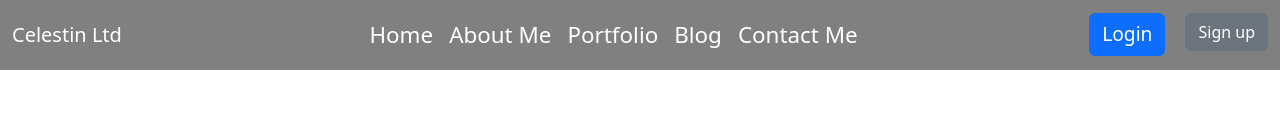
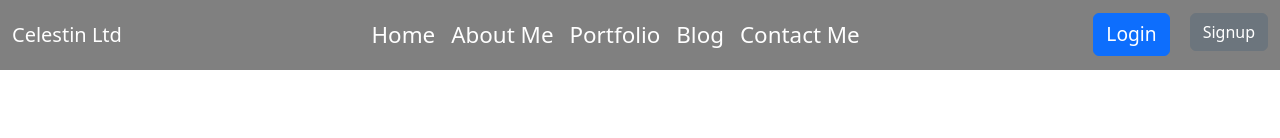
Before and after one commit to Celestin4/Fullstack-portifolio-website, a React (Create React App) app in the folder folio-frontend-react-redux-reactstrap-materialui/: page / in a window 1280 px wide. Shown: the top 138 px of the page. Built offline with nearby package versions, Linux system fonts and the light colour scheme.

Commit message:
adding firebse

```diff
--- a/folio-frontend-react-redux-reactstrap-materialui/src/components/Header/Header.jsx
+++ b/folio-frontend-react-redux-reactstrap-materialui/src/components/Header/Header.jsx
@@ -55,7 +55,7 @@ const Header = () => {
             <Button tag={Link} to="/login" color="primary" className="mr-2 btn">Login</Button>
           </NavItem>
           <NavItem className='sign up'>
-            <Button tag={Link} to="/signup" color="secondary"className='mr-2 btn'>Sign up</Button>
+            <Button tag={Link} to="/signup" color="secondary"className='mr-2 btn'>Signup</Button>
           </NavItem>
           </>
           )}
```
